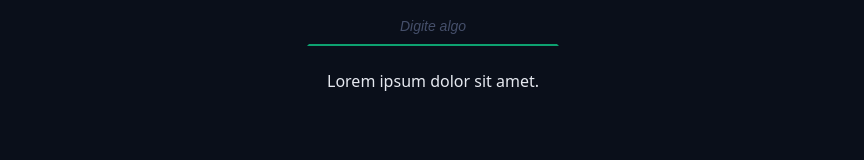
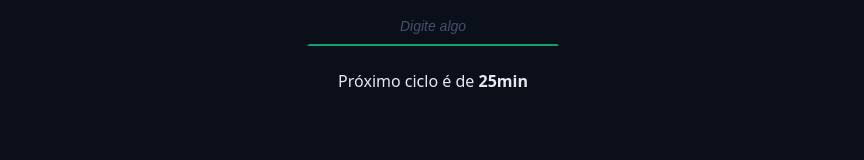
Before and after one commit to felipe-gonzaga/chronos-pomodoro, a React (Vite) app: page / in a window 1280 px wide. Shown: the part 790-950 px from the top of the page, without its empty margins (207-1071 px from the left). Built offline with nearby package versions, Linux system fonts and the light colour scheme.

Commit message:
ajuste mensagem

```diff
--- a/src/components/MainForm/index.tsx
+++ b/src/components/MainForm/index.tsx
@@ -8,6 +8,7 @@
 import { getNextCycle } from '../../utils/getNextCycle';
 import { getNextCycleType } from '../../utils/getNextCycleType';
 import { TaskActionTypes } from '../../contexts/TaskContext/taskActions';
+import { Tips } from '../Tips';
 
 export function MainForm() {
   const { state, dispatch } = useTaskContext();
@@ -58,7 +59,7 @@
       </div>
 
       <div className='formRow'>
-        <p>Lorem ipsum dolor sit amet.</p>
+        <Tips></Tips>
       </div>
 
       {state.currentCycle > 0 && (
--- /dev/null
+++ b/src/components/Tips/index.tsx
@@ -0,0 +1,39 @@
+import { useTaskContext } from '../../contexts/TaskContext/useTaskContext';
+import { getNextCycle } from '../../utils/getNextCycle';
+import { getNextCycleType } from '../../utils/getNextCycleType';
+
+export function Tips() {
+  const { state } = useTaskContext();
+
+  const nextCycle = getNextCycle(state.currentCycle);
+  const nextCycleType = getNextCycleType(nextCycle);
+
+  const tipsForWhenActiveTask = {
+    workTime: (
+      <span>
+        Foque por <b>{state.config.workTime}min</b>
+      </span>
+    ),
+    shortBreakTime: <span>Descanse por {state.config.shortBreakTime}min</span>,
+    longBreakTime: <span>Descanso longo</span>,
+  };
+
+  const tipsForNoActiveTask = {
+    workTime: (
+      <span>
+        Próximo ciclo é de <b>{state.config.workTime}min</b>
+      </span>
+    ),
+    shortBreakTime: (
+      <span>Próximo descanso é de {state.config.shortBreakTime}min</span>
+    ),
+    longBreakTime: <span>Próximo descanço será longo</span>,
+  };
+
+  return (
+    <>
+      {!!state.activeTask && tipsForWhenActiveTask[state.activeTask.type]}
+      {!state.activeTask && tipsForNoActiveTask[nextCycleType]}
+    </>
+  );
+}
--- a/src/contexts/TaskContext/taskReducer.ts
+++ b/src/contexts/TaskContext/taskReducer.ts
@@ -1,4 +1,3 @@
-import { act } from 'react';
 import type { TaskStateModel } from '../../models/TaskStateModel';
 import { TaskActionTypes, type TaskActionModel } from './taskActions';
 import { getNextCycle } from '../../utils/getNextCycle';
```
Also changed, not shown: tsconfig.app.json (+8 -7 lines).
